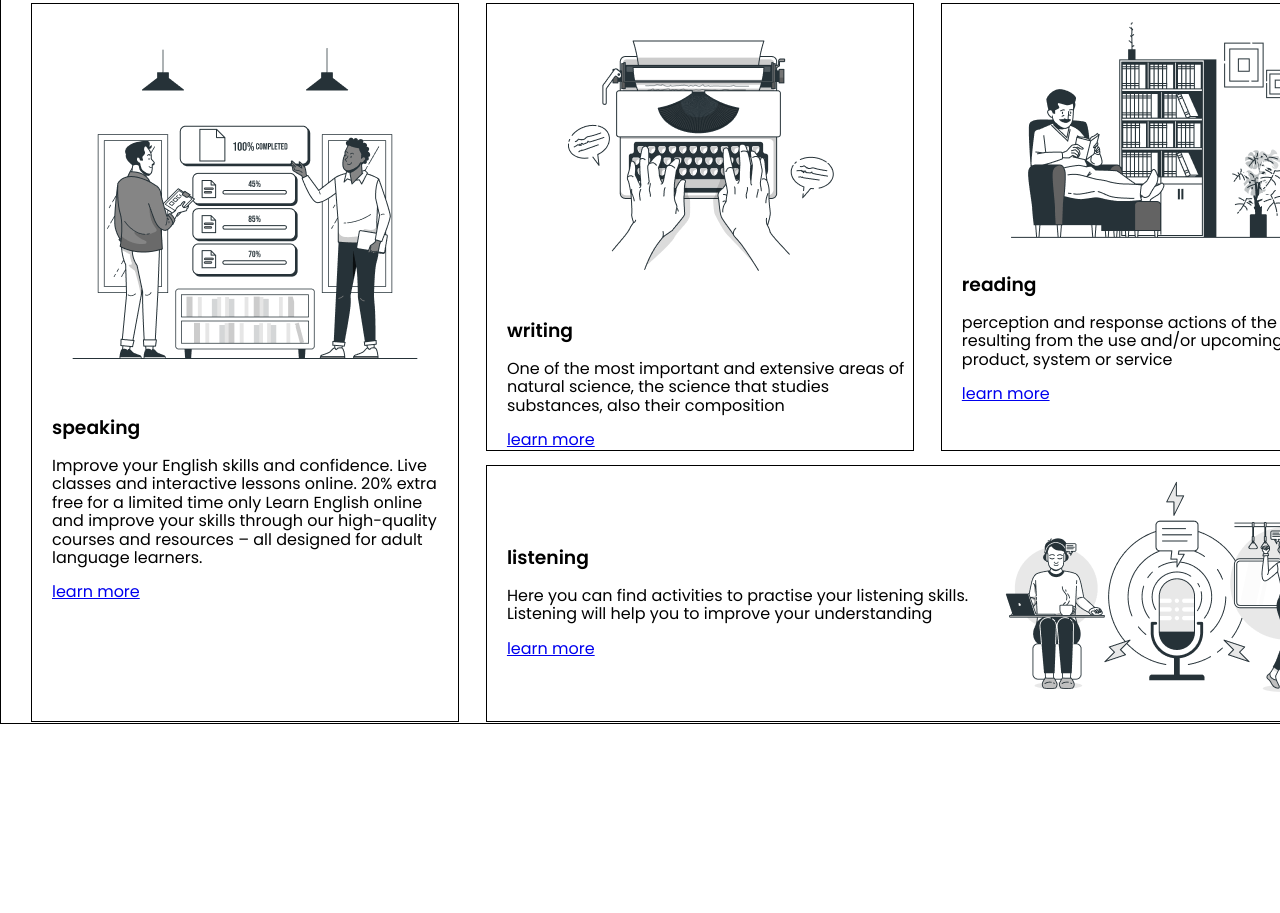
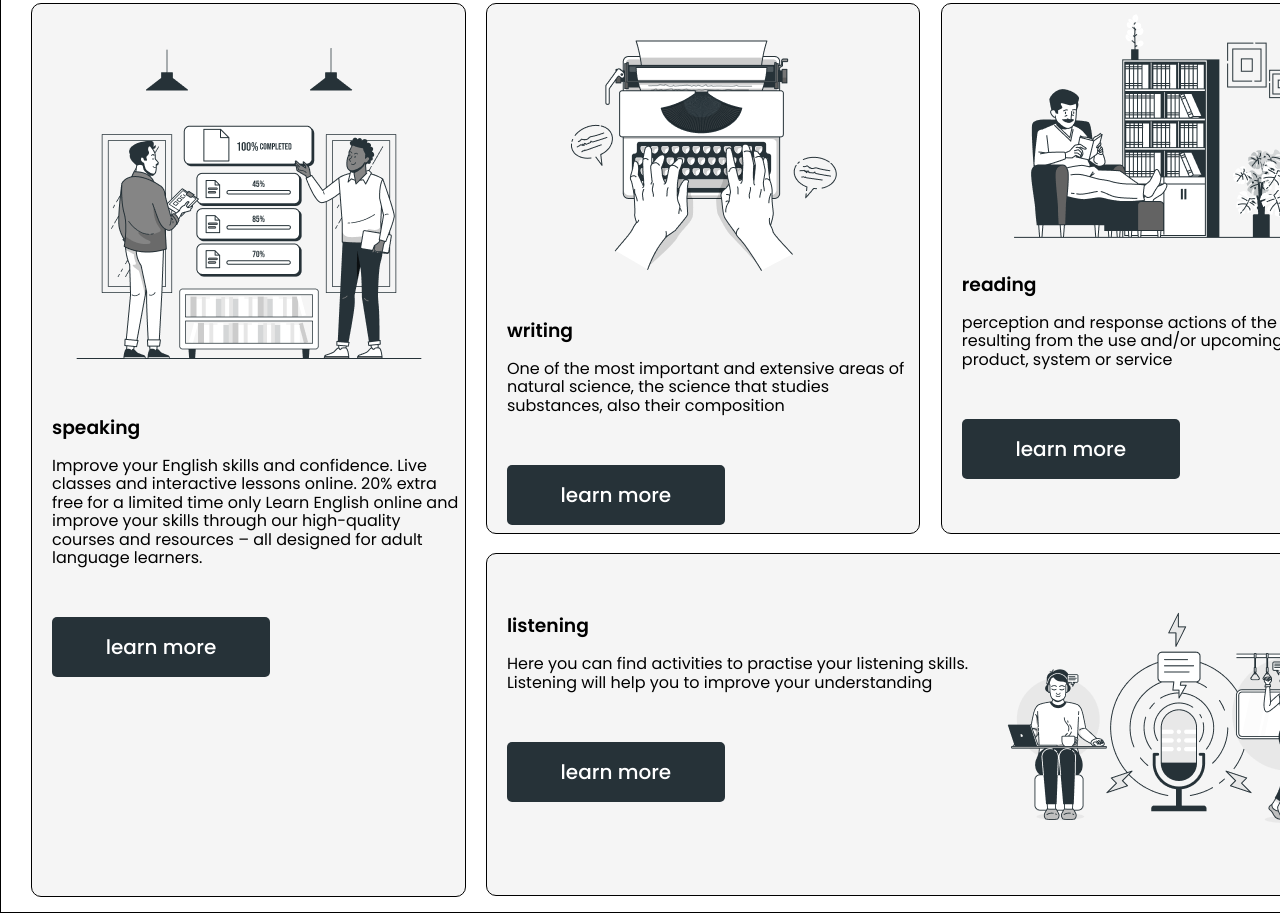
Before and after one commit to Ulugbek-Akmalovich-Shodimurodov/Najot_talim_imtihon_2, a plain HTML site: page index.html in a window 1280 px wide. Shown: the part 817-1730 px from the top of the page. Before the commit the page ends 1541 px from the top, so only its background shows below. Drawn offline with Linux system fonts and the light colour scheme.

Commit message:
finish_skills

```diff
--- a/scss/styles.scss
+++ b/scss/styles.scss
@@ -156,22 +156,52 @@
     border: 1px solid #000;
     grid-row-start: 1;
     grid-row-end: 3;
+    height: 894px;
+    width: 435px;
+    border-radius: 10px;
+    background: #F5F5F5;
 }
 
 .skills-cards__title {}
 
 .skills-cards__text {}
 
-.cards-button {}
+.cards-button {
+    position: relative;
+    display: flex;
+    height: 60px;
+    width: 218px;
+    margin-top: 50px;
+    margin-bottom: 50px;
+    text-decoration: none;
+    justify-content: center;
+    align-items: center;
+    border-radius: 5px;
+    background: #263238;
+    font-family: 'Poppins';
+    font-style: normal;
+    font-weight: 500;
+    font-size: 20px;
+    line-height: 30px;
+    color: #FFFFFF;
+}
 
 .skills-card__writing {
     text-align: center;
     border: 1px solid #000;
+    height: 531px;
+    width: 434px;
+    border-radius: 10px;
+    background: #F5F5F5;
 }
 
 .skills-card__reading {
     text-align: center;
     border: 1px solid #000;
+    height: 531px;
+    width: 434px;
+    border-radius: 10px;
+    background: #F5F5F5;
 }
 
 .skills-card__listening {
@@ -180,6 +210,10 @@
     border: 1px solid #000;
     grid-column-start: 2;
     grid-column-end: 4;
+    height: 343px;
+    width: 885px;
+    border-radius: 10px;
+    background: #F5F5F5;
 }
 
 .skills-cards__date {
```
Also changed, not shown: css/styles.css, 1 other file.
